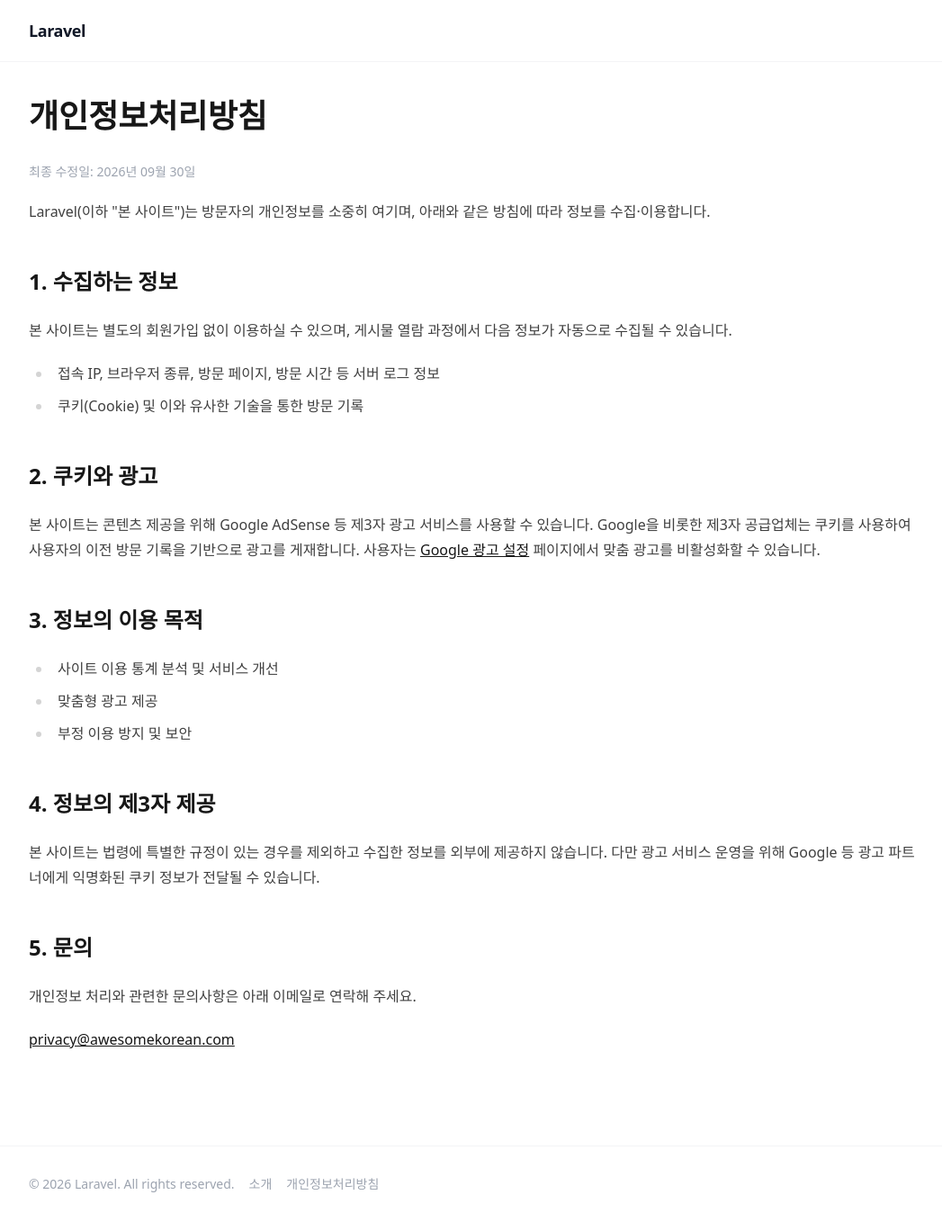
After one commit to romance76/us-content-engine, a Laravel app: page /privacy in a window 1280 px wide. The commit adds this page. Shown: the whole page at 90% size, without its empty margins (112-1159 px from the left). Run offline with Laravel 12, Linux system fonts and the light colour scheme; style sheets or scripts are compiled from the project's sources.

Commit message:
Add about/privacy pages and Search Console + AdSense hooks
Privacy policy is required for AdSense approval and covers third-party
ad cookies. google-site-verification and AdSense client script are
wired up via env vars so no code change is needed once those are
issued. Also corrects the html lang attribute to ko for the
Korean-language content.
Co-Authored-By: Claude Sonnet 5 <noreply@anthropic.com>
Claude-Session: https://claude.ai/code/session_014dX2em69XjVBqcMvxjEAMB

```diff
--- a/config/services.php
+++ b/config/services.php
@@ -39,4 +39,9 @@ return [
         'token' => env('INGEST_API_TOKEN'),
     ],
 
+    'google' => [
+        'site_verification' => env('GOOGLE_SITE_VERIFICATION'),
+        'adsense_client' => env('GOOGLE_ADSENSE_CLIENT'), // e.g. ca-pub-1234567890123456
+    ],
+
 ];
--- a/resources/views/public/layout.blade.php
+++ b/resources/views/public/layout.blade.php
@@ -1,5 +1,5 @@
 <!DOCTYPE html>
-<html lang="en">
+<html lang="ko">
 <head>
     <meta charset="utf-8">
     <meta name="viewport" content="width=device-width, initial-scale=1">
@@ -13,6 +13,13 @@
         <meta property="og:image" content="@yield('og_image')">
     @endif
     <link rel="alternate" type="application/rss+xml" title="{{ config('app.name') }}" href="{{ route('sitemap') }}">
+    @if (config('services.google.site_verification'))
+        <meta name="google-site-verification" content="{{ config('services.google.site_verification') }}">
+    @endif
+    @if (config('services.google.adsense_client'))
+        <meta name="google-adsense-account" content="{{ config('services.google.adsense_client') }}">
+        <script async src="https://pagead2.googlesyndication.com/pagead/js/adsbygoogle.js?client={{ config('services.google.adsense_client') }}" crossorigin="anonymous"></script>
+    @endif
     @vite(['resources/css/app.css'])
     @stack('head')
 </head>
@@ -28,8 +35,10 @@
     </main>
 
     <footer class="border-t border-gray-100 mt-16">
-        <div class="max-w-5xl mx-auto px-4 py-8 text-sm text-gray-400">
-            &copy; {{ date('Y') }} {{ config('app.name') }}. All rights reserved.
+        <div class="max-w-5xl mx-auto px-4 py-8 text-sm text-gray-400 flex flex-wrap items-center gap-x-4 gap-y-2">
+            <span>&copy; {{ date('Y') }} {{ config('app.name') }}. All rights reserved.</span>
+            <a href="{{ route('about') }}" class="hover:text-gray-600">소개</a>
+            <a href="{{ route('privacy') }}" class="hover:text-gray-600">개인정보처리방침</a>
         </div>
     </footer>
 </body>
--- /dev/null
+++ b/resources/views/public/privacy.blade.php
@@ -0,0 +1,37 @@
+@extends('public.layout')
+
+@section('title', '개인정보처리방침 — ' . config('app.name'))
+@section('meta_description', config('app.name') . ' 개인정보처리방침')
+
+@section('content')
+<article class="prose prose-neutral max-w-none">
+    <h1>개인정보처리방침</h1>
+    <p class="text-sm text-gray-400">최종 수정일: {{ now()->format('Y년 m월 d일') }}</p>
+
+    <p>{{ config('app.name') }}(이하 "본 사이트")는 방문자의 개인정보를 소중히 여기며, 아래와 같은 방침에 따라 정보를 수집·이용합니다.</p>
+
+    <h2>1. 수집하는 정보</h2>
+    <p>본 사이트는 별도의 회원가입 없이 이용하실 수 있으며, 게시물 열람 과정에서 다음 정보가 자동으로 수집될 수 있습니다.</p>
+    <ul>
+        <li>접속 IP, 브라우저 종류, 방문 페이지, 방문 시간 등 서버 로그 정보</li>
+        <li>쿠키(Cookie) 및 이와 유사한 기술을 통한 방문 기록</li>
+    </ul>
+
+    <h2>2. 쿠키와 광고</h2>
+    <p>본 사이트는 콘텐츠 제공을 위해 Google AdSense 등 제3자 광고 서비스를 사용할 수 있습니다. Google을 비롯한 제3자 공급업체는 쿠키를 사용하여 사용자의 이전 방문 기록을 기반으로 광고를 게재합니다. 사용자는 <a href="https://adssettings.google.com/" target="_blank" rel="noopener">Google 광고 설정</a> 페이지에서 맞춤 광고를 비활성화할 수 있습니다.</p>
+
+    <h2>3. 정보의 이용 목적</h2>
+    <ul>
+        <li>사이트 이용 통계 분석 및 서비스 개선</li>
+        <li>맞춤형 광고 제공</li>
+        <li>부정 이용 방지 및 보안</li>
+    </ul>
+
+    <h2>4. 정보의 제3자 제공</h2>
+    <p>본 사이트는 법령에 특별한 규정이 있는 경우를 제외하고 수집한 정보를 외부에 제공하지 않습니다. 다만 광고 서비스 운영을 위해 Google 등 광고 파트너에게 익명화된 쿠키 정보가 전달될 수 있습니다.</p>
+
+    <h2>5. 문의</h2>
+    <p>개인정보 처리와 관련한 문의사항은 아래 이메일로 연락해 주세요.</p>
+    <p><a href="mailto:privacy@awesomekorean.com">privacy@awesomekorean.com</a></p>
+</article>
+@endsection
--- a/routes/web.php
+++ b/routes/web.php
@@ -11,6 +11,8 @@ use Illuminate\Support\Facades\Route;
 // Public site
 Route::get('/', [HomeController::class, 'index'])->name('home');
 Route::get('/sitemap.xml', SitemapController::class)->name('sitemap');
+Route::get('/privacy', fn () => view('public.privacy'))->name('privacy');
+Route::get('/about', fn () => view('public.about'))->name('about');
 Route::get('/articles/{article}', [ArticleController::class, 'show'])->name('articles.show');
 
 // Admin — single-operator content review & publish
```
Also changed, not shown: resources/views/public/about.blade.php (added, +14 -0 lines), 1 other file.
